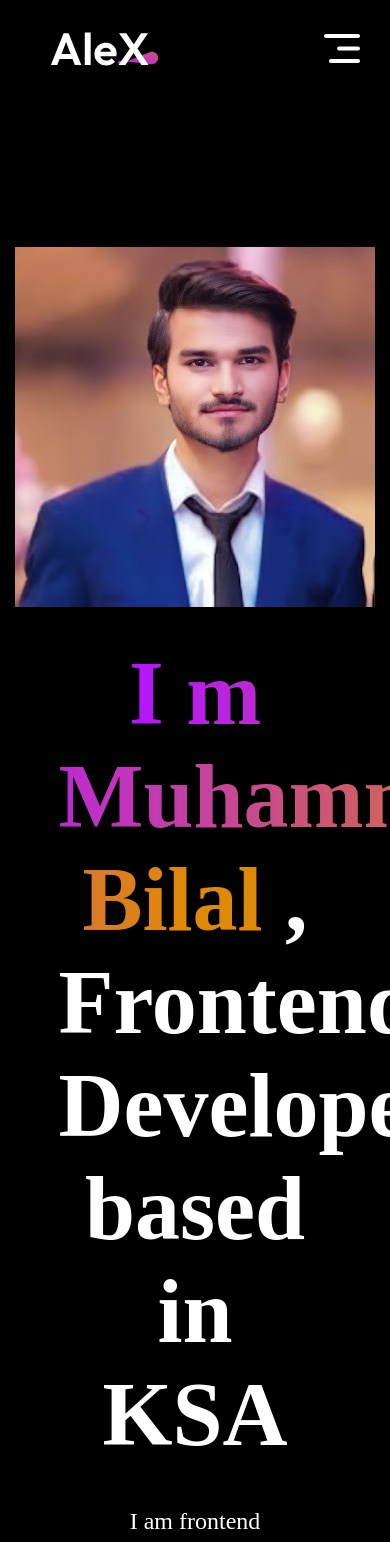
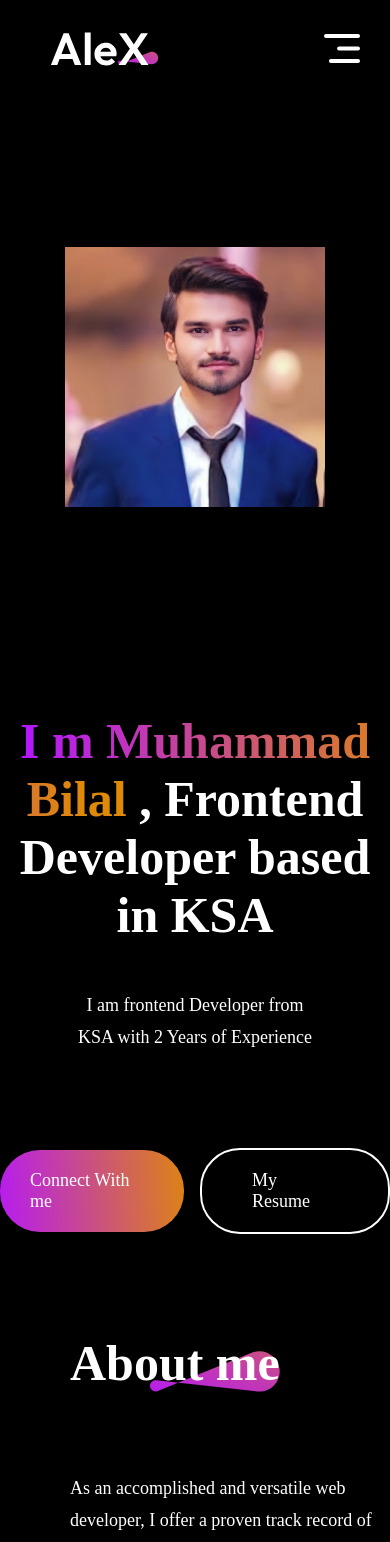
Before and after one commit to bilal-1235/react, a React (Vite) app in the folder portfolio-project/: page / in a window 390 px wide. Shown: the top 1542 px of the page. Built offline with nearby package versions, Linux system fonts and the light colour scheme.

Commit message:
about me responsive

```diff
--- a/portfolio-project/src/Component/About/About.css
+++ b/portfolio-project/src/Component/About/About.css
@@ -99,3 +99,50 @@
     transform: scale(1.12);
     transition: 0.5s;
 }
+@media(max-width:768px){
+    .about{
+        gap: 80px;
+        margin: 50px 70px;
+        align-items: start;
+    }
+    .about-title h1{
+        font-size: 50px;
+        padding: 0;
+    }
+    .about-title img {
+        width: 130px;
+        right: -20;
+    }
+    .about-sections{
+        flex-direction: column;
+    }
+    .about-left{
+        display: none;
+    }
+    .about-para{
+        font-size: 18px;
+        line-height: 32px;
+    }
+    .about-skill{
+        gap: 20px;
+        align-items: end;
+    }
+
+    .about-achievements{
+        justify-content: space-between;
+    }
+    .about-achievement{
+        gap: 10px;
+    }
+    .about-achievement h1 {
+        font-size: 34px;
+        font-weight: 700px;
+    }
+    .about-achievement p{
+        text-align: center;
+        font-size: 16px;
+        gap: 5px;
+
+
+    }
+}
--- a/portfolio-project/src/Component/Hero/Hero.css
+++ b/portfolio-project/src/Component/Hero/Hero.css
@@ -55,3 +55,38 @@
 .hero-resume:hover{
     border-color: #B415FF;
 }
+@media(max-width:768px){
+    .hero img {
+        margin-bottom: 120px;
+        width: 260px;
+    }
+    .hero h1{
+        margin-top: 50px;
+        width: 90px;
+        font-size: 50px;
+    }
+    .hero h1{
+        margin-top: 50px;
+        width: 90%;
+        font-size: 50px;
+    }
+    .hero p{
+        width: 60%;
+        font-size: 18px;
+        line-height: 32px;
+        margin: 10px 0px;
+    }
+    .Hero-action{
+        gap: 16px;
+        font-size: 18px;
+        font-weight: 500;
+        margin-top: 50px;
+    }
+}   .hero-connect{
+    padding: 20px 30px;
+    border-radius: 40px;
+}
+.hero-resume{
+    padding: 20px 50px;
+    border-radius: 40px;
+}
```
